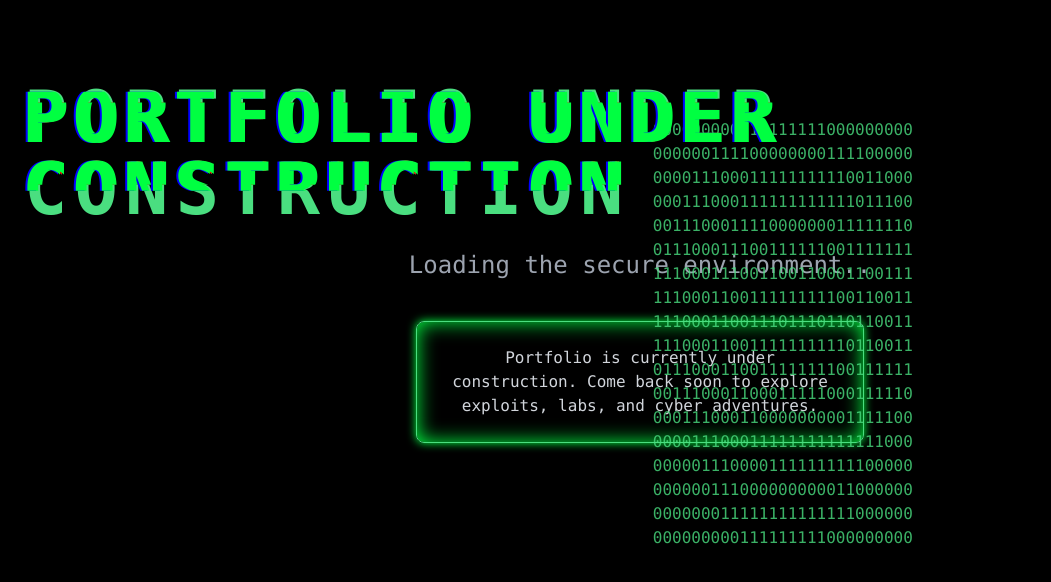
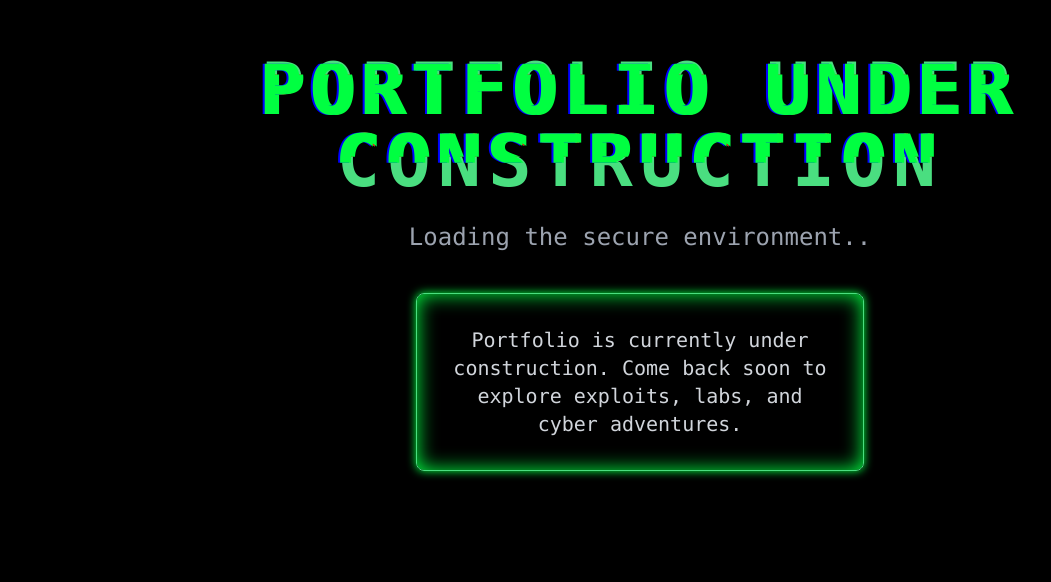
Before and after one commit to EmmanualJanuarie/portfolio, a React (Vite) app in the folder react-portfolio/: page / in a window 1280 px wide. Shown: the part 138-720 px from the top of the page, without its empty margins (0-1051 px from the left). Built offline with nearby package versions, Linux system fonts and the light colour scheme.

Commit message:
new changes

```diff
--- a/react-portfolio/src/components/UnderConstruction.tsx
+++ b/react-portfolio/src/components/UnderConstruction.tsx
@@ -1,25 +1,4 @@
 import { useEffect, useState } from "react";
-
-const binaryMask = `
-000000000111111111000000000
-000000111100000000111100000
-000011100011111111110011000
-000111000111111111111011100
-001110001111000000011111110
-011100011100111111001111111
-111000111001100110001100111
-111000110011111111100110011
-111000110011101110110110011
-111000110011111111110110011
-011100011001111111100111111
-001110001100011111000111110
-000111000110000000001111100
-000011100011111111111111000
-000001110000111111111100000
-000000111000000000011000000
-000000011111111111111000000
-000000000111111111000000000
-`;
 
 const UnderConstruction: React.FC = () => {
   const [dots, setDots] = useState(".");
@@ -37,48 +16,46 @@ const UnderConstruction: React.FC = () => {
   // Toggle mask visibility and random position
   useEffect(() => {
     const maskInterval = setInterval(() => {
-      // random position within viewport
       const top = Math.floor(Math.random() * 70); // 0% to 70% vertical
       const left = Math.floor(Math.random() * 70); // 0% to 70% horizontal
       setPosition({ top, left });
       setShowMask(true);
 
-      // hide after 2-3 seconds
       setTimeout(() => setShowMask(false), 2000 + Math.random() * 1000);
-    }, 4000); // every 4 seconds a new mask appears
+    }, 4000);
 
     return () => clearInterval(maskInterval);
   }, []);
 
   return (
-    <div className="relative flex flex-col items-center justify-center min-h-screen bg-black text-gray-200 font-mono p-6 overflow-hidden">
+    <div className="relative flex flex-col items-center justify-center min-h-screen bg-black text-gray-200 font-mono p-4 sm:p-6 md:p-8 lg:p-12 overflow-hidden">
 
-      {/* Hacker mask floating */}
+      {/* Hacker mask placeholder */}
       {showMask && (
         <pre
-          className="absolute text-green-400 font-mono text-xs sm:text-sm md:text-base opacity-80 animate-fadeIn"
-          style={{ top: `${position.top}%`, left: `${position.left}%` }}
+          className="absolute text-green-400 font-mono text-[0.45rem] sm:text-xs md:text-sm lg:text-base opacity-80 animate-fadeIn"
+          style={{ top: `${position.top}%`, left: `${position.left}%`, lineHeight: '0.6rem', pointerEvents: 'none' }}
         >
-          {binaryMask}
+          {/* Mask removed */}
         </pre>
       )}
 
       {/* Neon Glitch Title */}
       <h1
-        className="text-5xl sm:text-6xl md:text-7xl font-bold text-green-400 tracking-widest glitch mb-6"
+        className="text-3xl sm:text-4xl md:text-5xl lg:text-6xl xl:text-7xl font-bold text-green-400 tracking-widest glitch mb-6 text-center"
         data-text="PORTFOLIO UNDER CONSTRUCTION"
       >
         PORTFOLIO UNDER CONSTRUCTION
       </h1>
 
       {/* Animated terminal dots */}
-      <p className="text-gray-400 text-lg sm:text-xl md:text-2xl">
+      <p className="text-gray-400 text-base sm:text-lg md:text-xl lg:text-2xl text-center">
         Loading the secure environment{dots}
       </p>
 
       {/* Optional neon border box */}
-      <div className="mt-10 p-6 border border-green-400 neon-border rounded-lg text-gray-300 max-w-md text-center">
-        <p>
+      <div className="mt-6 sm:mt-8 md:mt-10 p-4 sm:p-6 md:p-8 border border-green-400 neon-border rounded-lg text-gray-300 max-w-full sm:max-w-md text-center">
+        <p className="text-sm sm:text-base md:text-lg lg:text-xl">
           Portfolio is currently under construction.
           Come back soon to explore exploits, labs, and cyber adventures.
         </p>
--- a/react-portfolio/src/utils/caseStudies.tsx
+++ /dev/null
@@ -1,3 +0,0 @@
-
-
-export {caseStudies};
```
